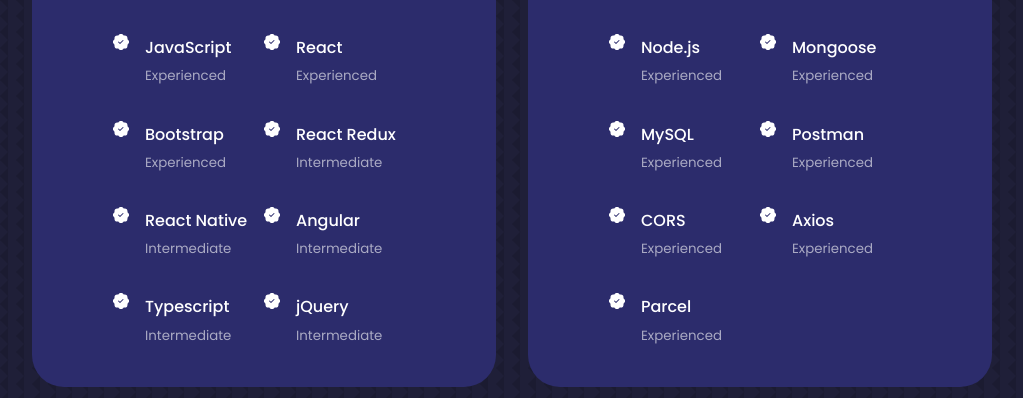
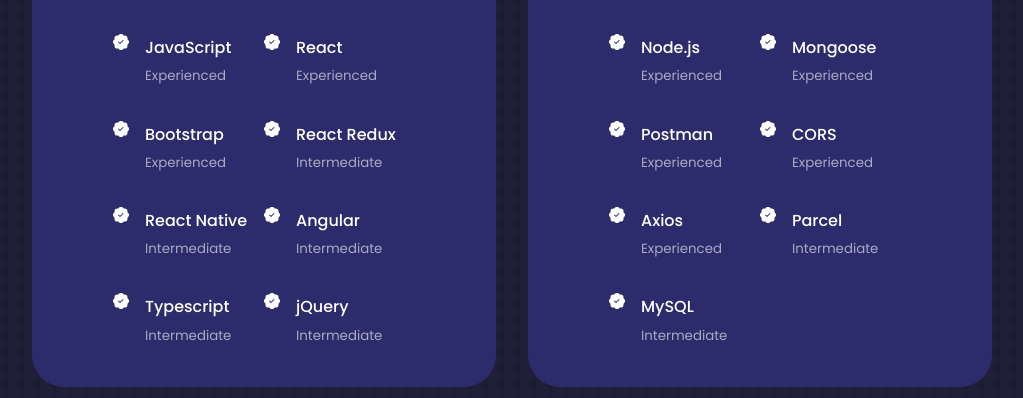
Before and after one commit to jgtorres95/react-portfolio-website, a React (Create React App) app: page / in a window 1280 px wide. Shown: the part 1944-2342 px from the top of the page, without its empty margins (128-1151 px from the left). Built offline with nearby package versions, Linux system fonts and the light colour scheme.

Commit message:
update backend experience

```diff
--- a/src/components/experience/Experience.jsx
+++ b/src/components/experience/Experience.jsx
@@ -115,13 +115,7 @@
                 <small className="text-light">Experienced</small>
               </div>
             </article>
-            <article className="experience__details">
-              <BsPatchCheckFill className="experinece__details-icon" />
-              <div>
-                <h4>MySQL</h4>
-                <small className="text-light">Experienced</small>
-              </div>
-            </article>
+
             <article className="experience__details">
               <BsPatchCheckFill className="experinece__details-icon" />
               <div>
@@ -147,7 +141,14 @@
               <BsPatchCheckFill className="experinece__details-icon" />
               <div>
                 <h4>Parcel</h4>
-                <small className="text-light">Experienced</small>
+                <small className="text-light">Intermediate</small>
+              </div>
+            </article>
+            <article className="experience__details">
+              <BsPatchCheckFill className="experinece__details-icon" />
+              <div>
+                <h4>MySQL</h4>
+                <small className="text-light">Intermediate</small>
               </div>
             </article>
           </div>
```
